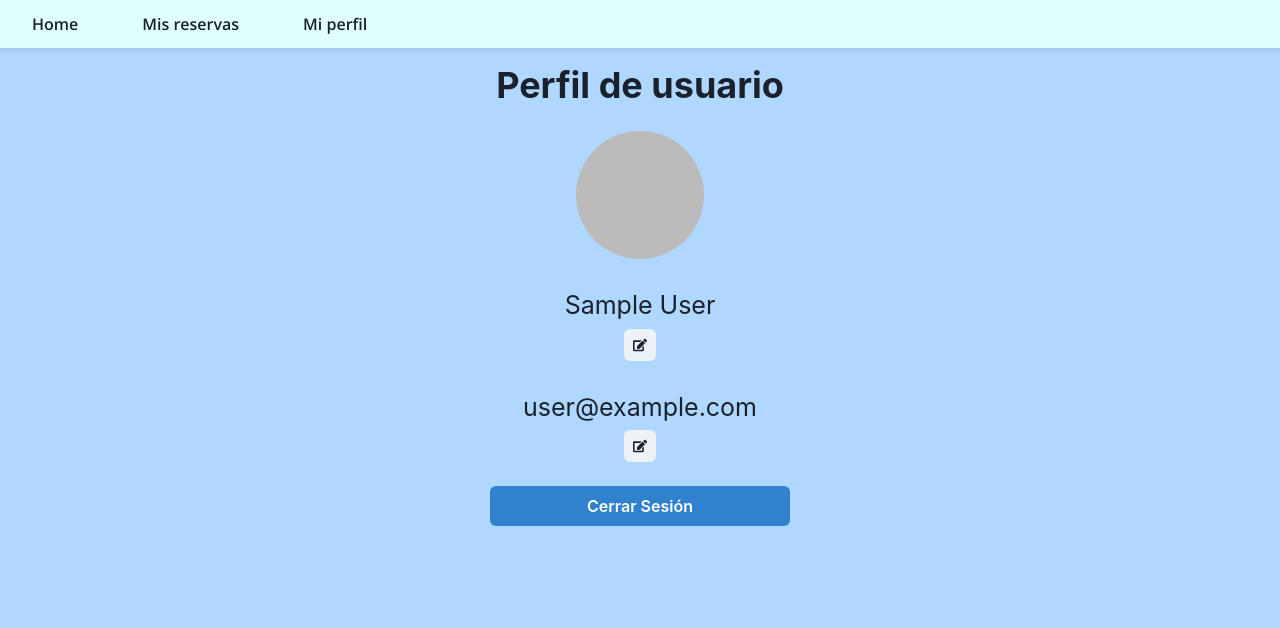
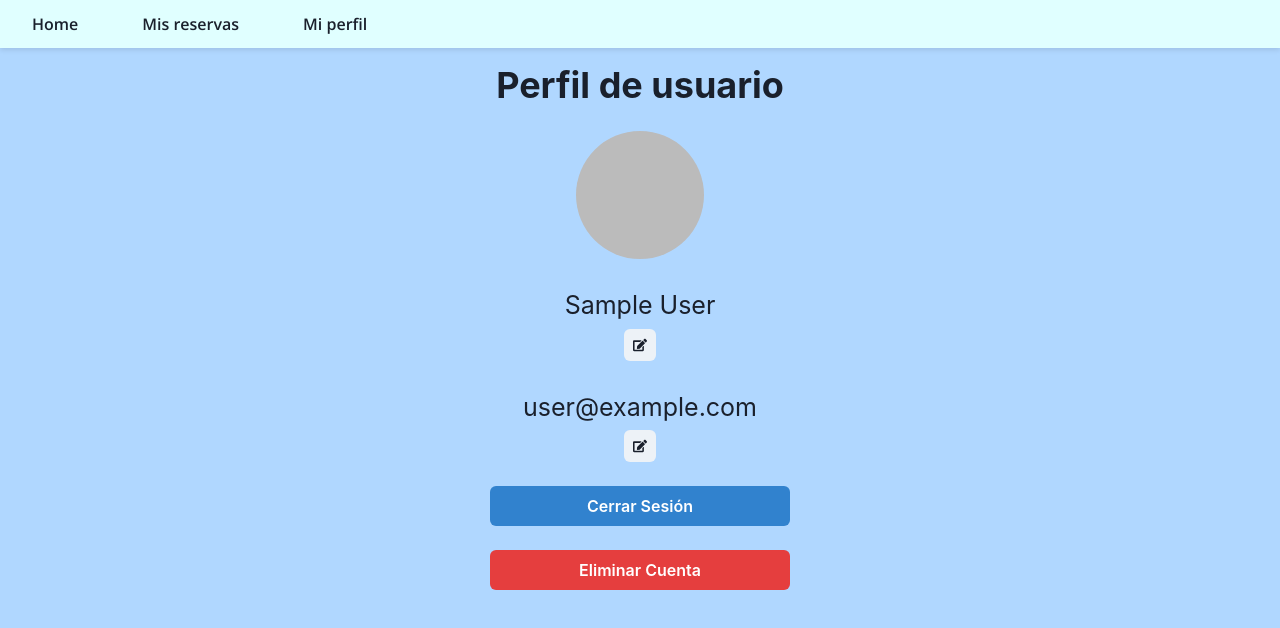
Before and after one commit to MAKAIABootcamp/reservaClick-project-frontend-6, a React (Vite) app: page /profile in a window 1280 px wide. Shown: the top 628 px of the page. Built offline with nearby package versions, Linux system fonts and the light colour scheme; no server answers; the database is empty; sample sign-in values are in the browser's storage; a web font is replaced by a local one.

Commit message:
implementando funcion para eliminar una cuenta de usuario

```diff
--- a/src/pages/userProfile/UserProfile.jsx
+++ b/src/pages/userProfile/UserProfile.jsx
@@ -13,16 +13,45 @@ import {
   ButtonGroup,
 } from '@chakra-ui/react';
 
-import userProfileImage from '../../assets/img/userProfile.png';
 import { FaEdit } from 'react-icons/fa';
 import { FaCheck } from 'react-icons/fa';
 import { FaWindowClose } from 'react-icons/fa';
 import { logoutAsync } from '../../store/users/userActions';
+import Swal from 'sweetalert2';
+
+import { useNavigate } from 'react-router-dom';
 import { useDispatch, useSelector } from 'react-redux';
+import { auth, firestore } from '../../firebase/firebaseConfig';
+import { doc, getDoc, deleteDoc } from 'firebase/firestore';
+import { deleteUser } from 'firebase/auth';
+
+import {
+  setError,
+  setIsAuthenticated,
+  setUser,
+} from '../../store/users/userSlice';
 
 import './userProfile.scss';
+import { useEffect } from 'react';
 
 const UserProfile = () => {
+  const navigate = useNavigate();
+  const dispatch = useDispatch();
+  const { user } = useSelector(store => store.user);
+
+  const getData = async () => {
+    const docRef = doc(firestore, 'users', user.uid);
+    const docSnap = await getDoc(docRef);
+
+    if (docSnap.exists()) {
+      console.log('Document data:', docSnap.data());
+    } else {
+      // docSnap.data() will be undefined in this case
+      console.log('No such document!');
+    }
+  };
+  getData();
+
   function EditableControls() {
     const {
       isEditing,
@@ -43,11 +72,46 @@ const UserProfile = () => {
     );
   }
 
-  const dispatch = useDispatch();
-  const { user } = useSelector(store => store.user);
-
   const handleLogout = () => {
     dispatch(logoutAsync());
+  };
+
+  const handleDeleteAccount = () => {
+    Swal.fire({
+      title: '¿Estás seguro?',
+      text: 'Esto cambios no se pueden revertir',
+      icon: 'warning',
+      showCancelButton: true,
+      confirmButtonColor: '#3085d6',
+      cancelButtonColor: '#d33',
+      cancelButtonText: 'Cancelar',
+      confirmButtonText: 'Eliminar',
+    }).then(async result => {
+      if (result.isConfirmed) {
+        await deleteDoc(doc(firestore, 'users', user.uid));
+
+        dispatch(setIsAuthenticated(false));
+        dispatch(setUser(null));
+        dispatch(setError(null));
+
+        const userAuth = auth.currentUser;
+        deleteUser(userAuth)
+          .then(() => {
+            console.log('user was deleted in firebase authentication');
+          })
+          .catch(error => {
+            console.log(error);
+          });
+
+        Swal.fire({
+          title: 'Eliminada!',
+          text: 'Tu cuenta ha sido eliminada',
+          icon: 'success',
+        }).then(() => {
+          window.location.reload(true);
+        });
+      }
+    });
   };
 
   return (
@@ -96,6 +160,15 @@ const UserProfile = () => {
       >
         Cerrar Sesión
       </Button>
+      <br />
+      <Button
+        onClick={() => handleDeleteAccount()}
+        type='submit'
+        colorScheme='red'
+        w={[300]}
+      >
+        Eliminar Cuenta
+      </Button>
     </main>
   );
 };
--- a/src/store/users/userActions.js
+++ b/src/store/users/userActions.js
@@ -34,8 +34,8 @@ export const createAnAccountAsync = newUser => async dispatch => {
 
     dispatch(
       setUser({
-        id: user.uid,
-        displayName: userLogged.name,
+        uid: user.uid,
+        displayName: userLogged.displayName,
         email: userLogged.email,
         photoURL: userLogged.photoURL,
         accessToken: user.accessToken,
@@ -62,7 +62,7 @@ export const loginWithEmailAndPassword = ({ email, password }) => {
       dispatch(setIsAuthenticated(true));
       dispatch(
         setUser({
-          id: user.uid,
+          uid: user.uid,
           displayName: user.displayName,
           email: user.email,
           photoURL: user.photoURL,
```
